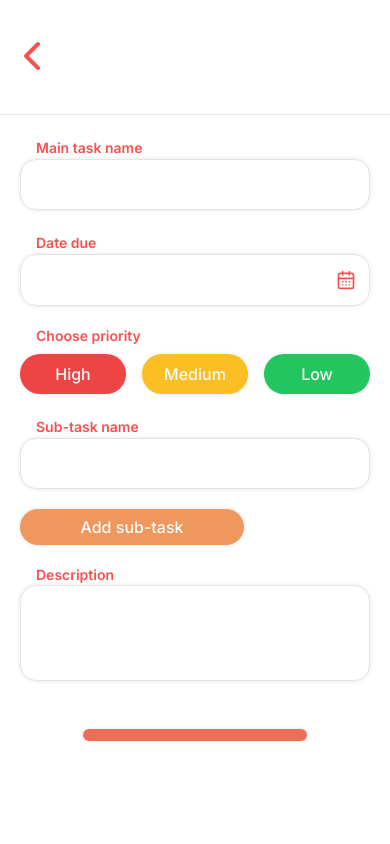
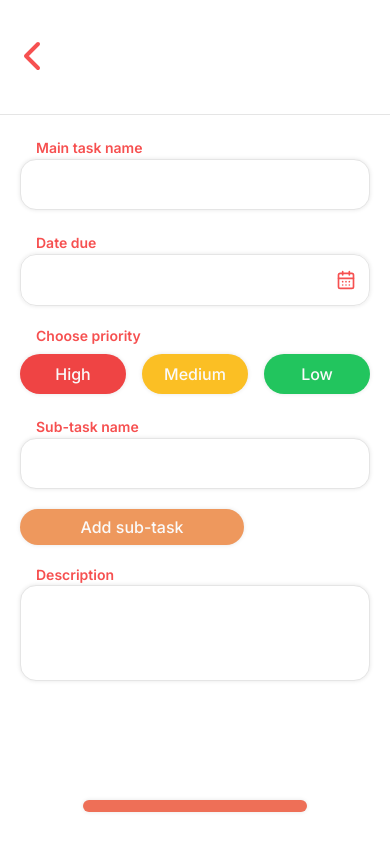
Before and after one commit to tascintra/supertask, a Next.js app: page /task/1 in a window 390 px wide. Built offline with nearby package versions, Linux system fonts and the light colour scheme.

Commit message:
refactor(responsiveness): page height adjusted for home and formtask

```diff
--- a/src/app/page.tsx
+++ b/src/app/page.tsx
@@ -24,7 +24,7 @@ export default function Home() {
   return (
     <>
       <Modal showModal={showModal} />
-      <main className="mx-auto flex min-h-screen w-full max-w-2xl flex-col justify-between divide-y divide-neutral-200 rounded-3xl border-zinc-200 dark:divide-dark-300 sm:my-20 sm:border sm:shadow-sm">
+      <main className="mx-auto flex h-screen w-full max-w-2xl flex-col justify-between divide-y divide-neutral-200 rounded-3xl border-zinc-200 dark:divide-dark-300 sm:my-20 sm:border sm:shadow-sm md:h-[calc(100vh-4rem)]">
         <Header />
         <section className="mb-auto flex h-full w-full flex-col items-center gap-3 p-5">
           <div className="flex w-full items-center justify-between">
--- a/src/app/task/[action]/page.tsx
+++ b/src/app/task/[action]/page.tsx
@@ -53,7 +53,7 @@ export default function Page({ params }: PageProps) {
   }
 
   return (
-    <main className="mx-auto flex min-h-screen w-full max-w-2xl flex-col gap-5 divide-y divide-neutral-200 rounded-3xl border-zinc-200 py-8 dark:divide-dark-300 sm:my-20 sm:border sm:shadow-sm">
+    <main className="mx-auto flex h-screen w-full max-w-2xl flex-col gap-5 divide-y divide-neutral-200 rounded-3xl border-zinc-200 py-8 dark:divide-dark-300 sm:my-20 sm:border sm:shadow-sm md:h-fit">
       <header className="px-5">
         <Link href="/" className="inline-block">
           <ChevronLeft
@@ -69,7 +69,7 @@ export default function Page({ params }: PageProps) {
       <section className="h-full px-5">
         <form
           onSubmit={handleSubmit(handleFormSubmit)}
-          className="mt-5 flex flex-col gap-5"
+          className="mt-5 flex h-full flex-col gap-5 md:h-fit"
         >
           <Input
             {...register('title')}
@@ -152,7 +152,7 @@ export default function Page({ params }: PageProps) {
           <Button
             type="submit"
             color="confirm"
-            className="mx-auto mt-7 max-w-[224px]"
+            className="mx-auto mb-5 mt-auto max-w-[224px] md:mt-7"
           >
             {params.action === 'create' && 'Add task'}
             {params.action === 'edit' && 'Edit task'}
--- a/tailwind.config.js
+++ b/tailwind.config.js
@@ -28,13 +28,6 @@ module.exports = {
         focused: '0px 0px 8px 0px rgba(0, 0, 0, 0.20)',
         'focused-dark': '0px 0px 2px 2px rgba(123, 123, 123, 0.10)',
       },
-
-      backgroundImage: {
-        'gradient-radial':
-          'radial-gradient(closest-side, white 79%, transparent 80% 100%), conic-gradient(#ef4444 75%, #EF444480 0)',
-        'gradient-radial-dark':
-          'radial-gradient(closest-side, #17181C 79%, transparent 80% 100%), conic-gradient(#ef4444 75%, #EF444480 0)',
-      },
     },
   },
   plugins: [],
```
